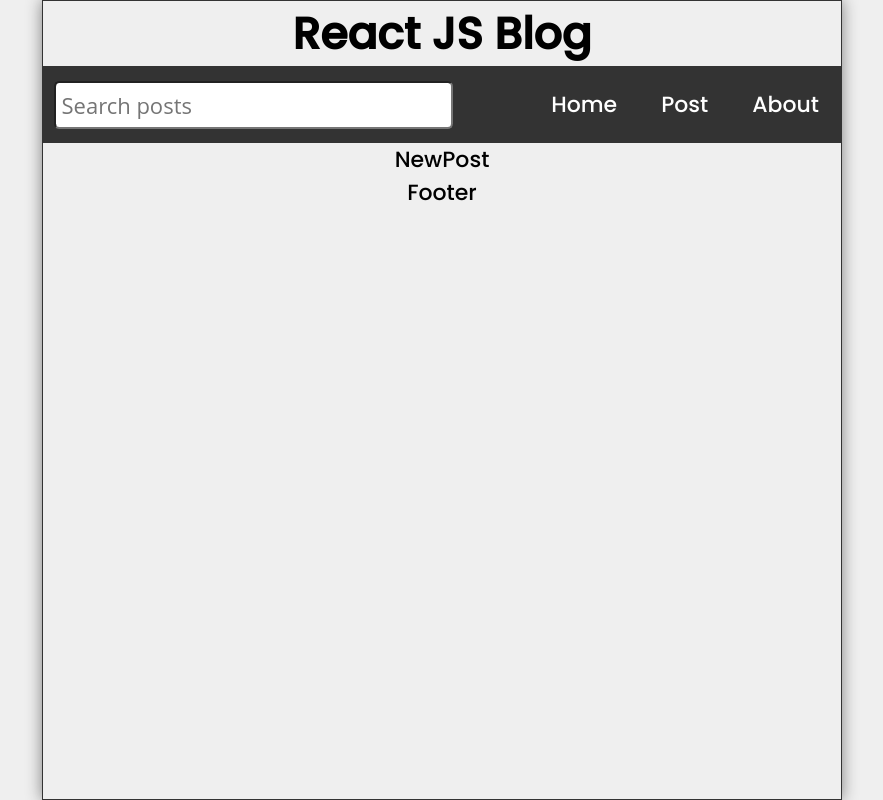
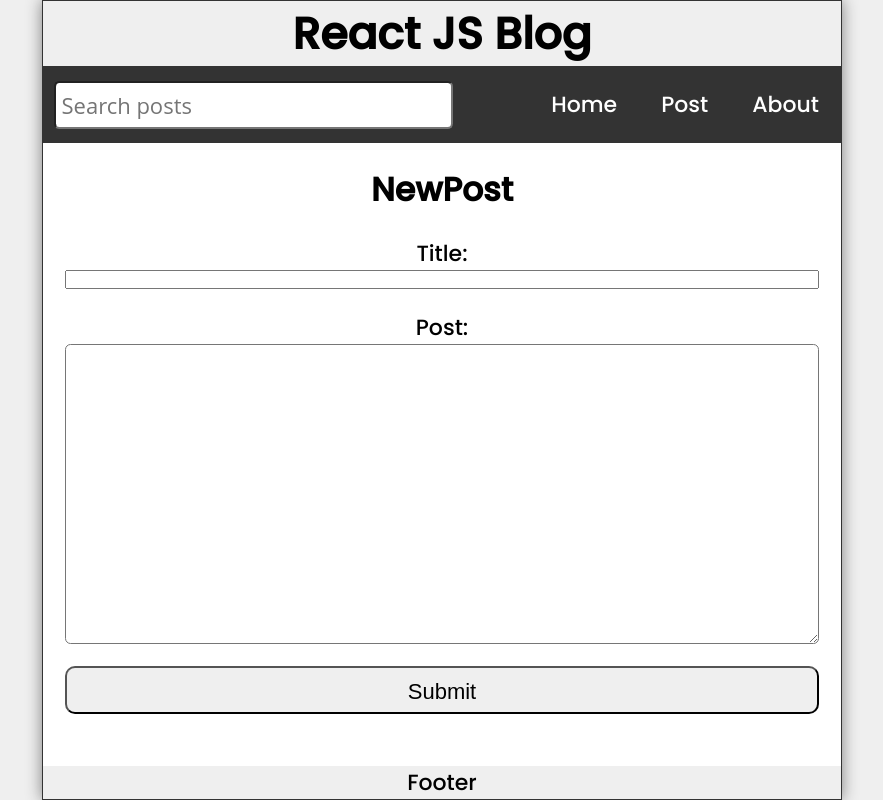
Before and after one commit to cchow33/React-blog, a React (Create React App) app: page /post in a window 1280 px wide. Shown: the whole page, without its empty margins (198-1081 px from the left). Built offline with nearby package versions, Linux system fonts and the light colour scheme.

Commit message:
submitting new posts

```diff
--- a/package.json
+++ b/package.json
@@ -6,6 +6,7 @@
     "@testing-library/jest-dom": "^5.16.5",
     "@testing-library/react": "^13.4.0",
     "@testing-library/user-event": "^13.5.0",
+    "date-fns": "^2.29.3",
     "react": "^18.2.0",
     "react-dom": "^18.2.0",
     "react-router-dom": "^6.6.1",
--- a/src/App.js
+++ b/src/App.js
@@ -1,6 +1,7 @@
 import logo from './logo.svg';
 import { Route, Routes, useNavigate } from 'react-router-dom';
 import { useState, useEffect } from 'react';
+import { format } from 'date-fns';
 import Header from './components/Header';
 import Navbar from './components/Navbar';
 import Home from './components/Home';
@@ -41,8 +42,25 @@
 
   const [search, setSearch] = useState('');
   const [searchResults, setSearchResults] = useState([]);
+  const [postTitle, setPostTitle] = useState('');
+  const [postBody, setPostBody] = useState('');
   const navigate = useNavigate();
 
+  // Submitting new posts and assign it an id. If this is the only post, it's id will be 1.
+  const handleSubmit = (e) => {
+    e.preventDefault();
+    const id = posts.length ? posts[posts.length - 1].id + 1 : 1;
+    const datetime = format(new Date(), 'MMMM dd, yyyy pp');
+    const newPost = { id, title: postTitle, datetime, body: postBody};
+    const allPosts = [...posts, newPost];
+    setPosts(allPosts);
+    // Reset to empty after creating new post and return to home:
+    setPostTitle('');
+    setPostBody('');
+    navigate('/');
+  }
+
+  // Deleting posts
   const handleDelete = (id) => {
     console.log(`Deleting post ${id}`);
     const postList = posts.filter(post => post.id !== id)
@@ -55,14 +73,38 @@
   return (
     <div className="App">
       <Header title='React JS Blog'/>
-      <Navbar search={search} setSearch={setSearch}/>
+      <Navbar
+        search={search}
+        setSearch={setSearch}
+      />
+
       <Routes>
-        <Route path="/" element={<Home posts={posts}/>}/>
-        <Route path="/post" element={<NewPost />}/>
-        <Route path="/post/:id" element={<PostPage posts={posts} handleDelete={handleDelete} />} />
+
+        <Route path="/" element={
+          <Home posts={posts}
+        />}/>
+
+        <Route path="/post" element={
+          <NewPost
+            postBody={postBody}
+            postTitle={postTitle}
+            setPostBody={setPostBody}
+            setPostTitle={setPostTitle}
+            handleSubmit={handleSubmit}
+        />}/>
+
+        <Route path="/post/:id" element={
+          <PostPage
+            posts={posts}
+            handleDelete={handleDelete}
+        />} />
+
         <Route path="/about" element={<About/>} />
+
         <Route path="*" element={<Missing/>} />
+
       </Routes>
+
       <Footer/>
     </div>
   );
--- a/src/components/NewPost.js
+++ b/src/components/NewPost.js
@@ -1,8 +1,30 @@
 import React from 'react'
 
-const NewPost = () => {
+const NewPost = ({
+  handleSubmit, postTitle, setPostTitle, postBody, setPostBody
+}) => {
   return (
-    <div>NewPost</div>
+    <main className="NewPost">
+      <h2>NewPost</h2>
+      <form className="newPostForm" onSubmit={handleSubmit}>
+        <label htmlFor='postTitle'>Title:</label>
+        <input
+          id='postTitle'
+          text='text'
+          required
+          value={postTitle}
+          onChange={(e) => setPostTitle(e.target.value)}
+        />
+        <label htmlFor='postBody'>Post:</label>
+        <textarea
+          id='postBody'
+          required
+          value={postBody}
+          onChange={(e) => setPostBody(e.target.value)}
+        />
+        <button type='submit'>Submit</button>
+      </form>
+    </main>
   )
 }
 
```
Also changed, not shown: 1 other file (tests, documents, lock files or other folders).
